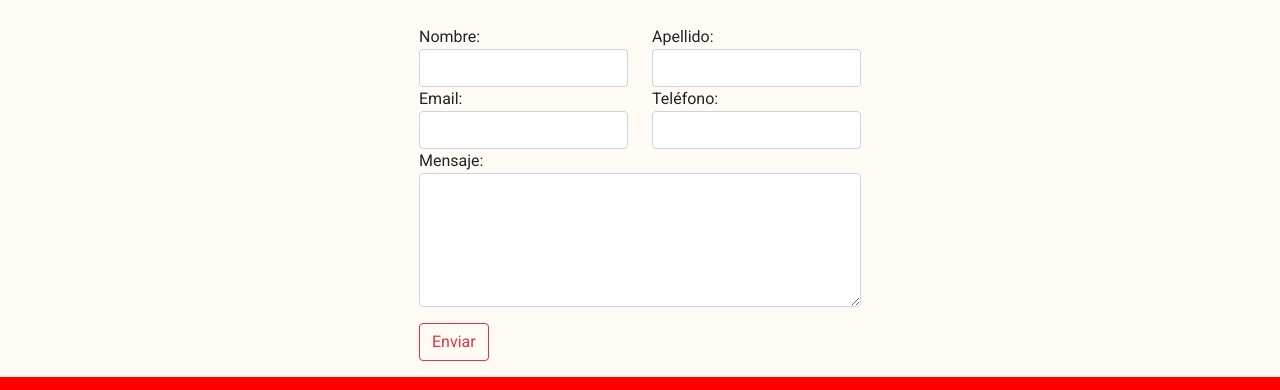
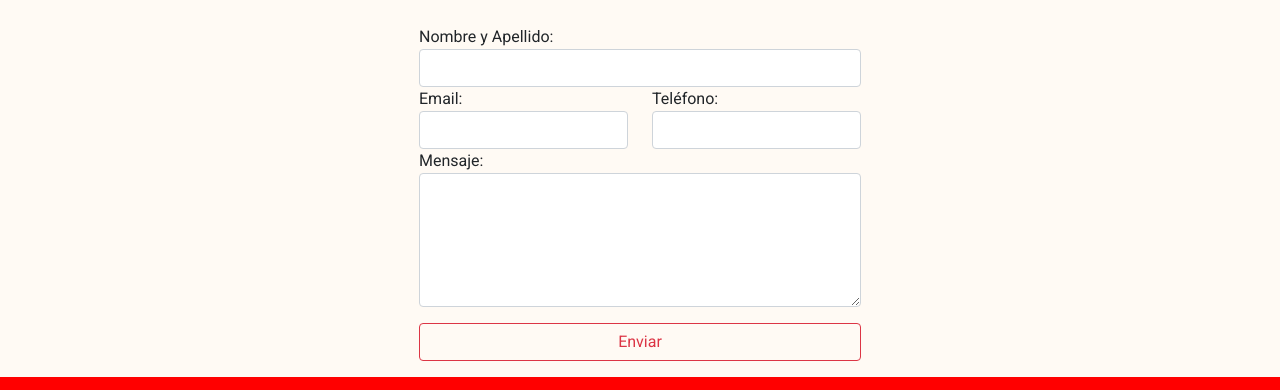
Before and after one commit to jhonyrrh/motoscoleccion, a plain HTML site: page pages/contacto.html in a window 1280 px wide. Shown: the part 213-603 px from the top of the page. Drawn offline with nearby package versions, Linux system fonts and the light colour scheme.

Commit message:
entrega final jhony roncal - motos coleccion r2

```diff
--- a/pages/contacto.html
+++ b/pages/contacto.html
@@ -61,19 +61,13 @@
         </div>
     </main>
 
-    <section class="d-flex justify-content-center">
+    <section class="d-flex justify-content-center px-4">
       <form>
         <div class="row">
-          <div class="col-md-6">
+          <div class="col-md-12">
             <div class="form-group">
-              <label for="nombre">Nombre:</label>
+              <label for="nombre">Nombre y Apellido:</label>
               <input type="text" class="form-control" id="nombre" required>
-            </div>
-          </div>
-          <div class="col-md-6">
-            <div class="form-group">
-              <label for="apellido">Apellido:</label>
-              <input type="text" class="form-control" id="apellido" required>
             </div>
           </div>
         </div>
@@ -95,7 +89,7 @@
           <label for="mensaje">Mensaje:</label>
           <textarea class="form-control" id="mensaje" rows="5" required></textarea>
         </div>
-        <button type="submit" class="btn btn-outline-danger my-3">Enviar</button>
+        <button type="submit" class="btn btn-outline-danger my-3 w-100">Enviar</button>
       </form>
     </section>
 
```
